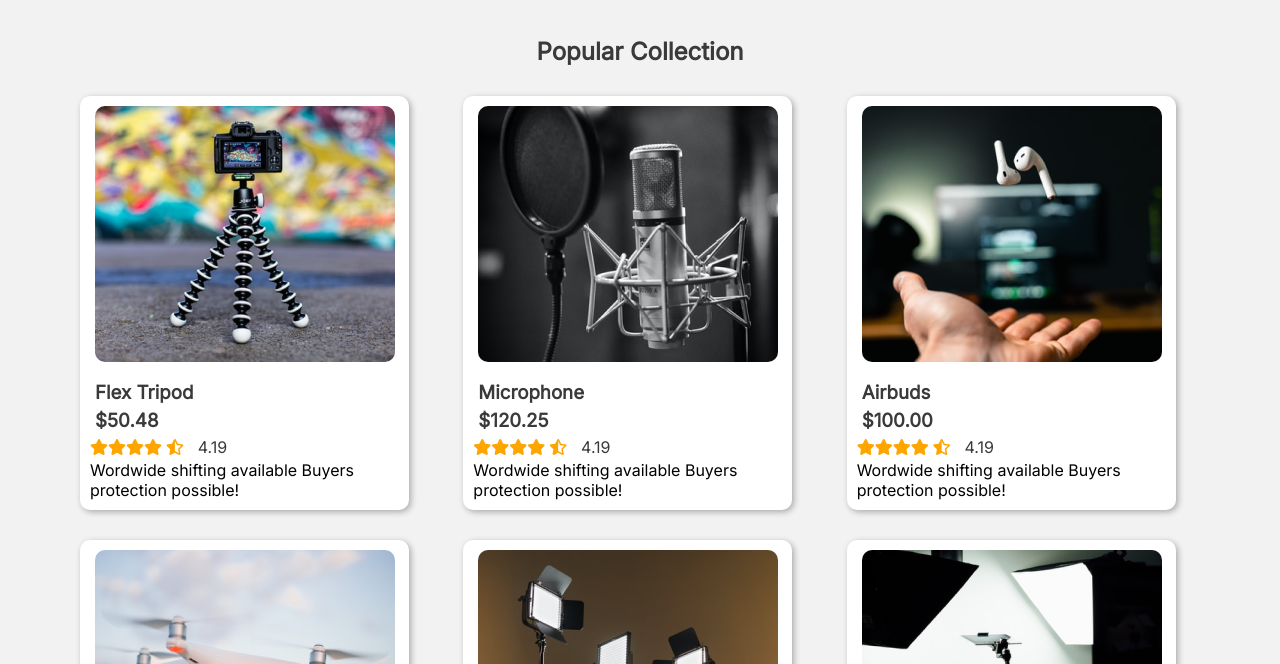
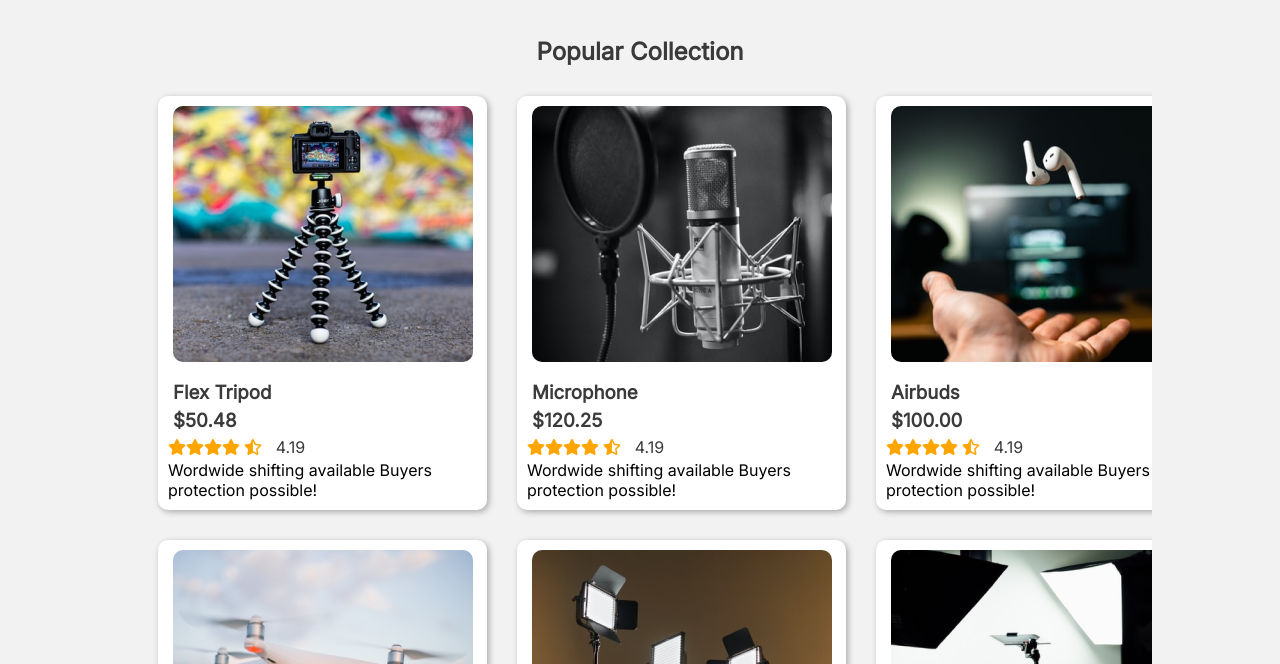
Before and after one commit to mehrazhossain/influencer-products-asgmt, a plain HTML site: page index.html in a window 1280 px wide. Shown: the part 536-1200 px from the top of the page. Drawn offline with Linux system fonts and the light colour scheme.

Commit message:
fixed some error

```diff
--- a/index.html
+++ b/index.html
@@ -74,9 +74,10 @@
     <!-----------------------------------------------
               Popular Collection Section
       ----------------------------------------------->
+    <main class="main-container">
       <div class="container">
         <h2 class="popular-heading">Popular Collection</h2>
-      <main class="card">
+        <div class="card">
           <article>
             <img src="images/tripod.png" alt="" />
             <div class="card-info">
@@ -203,7 +204,7 @@
               <p>Wordwide shifting available Buyers protection possible!</p>
             </div>
           </article>
-      </main>
+        </div>
         <div class="see-more">
           <a href="#">See More <i class="fas fa-long-arrow-alt-right"></i> </a>
         </div>
@@ -246,6 +247,7 @@
           </article>
         </div>
       </div>
+    </main>
     <!-----------------------------------------------
               Footer Section
       ----------------------------------------------->
--- a/styles/style.css
+++ b/styles/style.css
@@ -1,4 +1,4 @@
-@import url('https://fonts.googleapis.com/css2?family=Inter&display=swap');
+@import url("https://fonts.googleapis.com/css2?family=Inter&display=swap");
 
 * {
   margin: 0px;
@@ -6,10 +6,13 @@
   box-sizing: border-box;
 }
 body {
-  font-family: 'Inter', sans-serif;
+  font-family: "Inter", sans-serif;
   background-color: #f2f2f2;
 }
-main {
+.main-container {
+  margin: auto;
+  width: 80%;
+  overflow: hidden;
 }
 /* ---------------------------------------
                 Navbar Style
@@ -158,20 +161,19 @@ main {
 }
 
 .card {
-  margin: 30px 80px;
+  margin: 30px 30px;
   display: grid;
   grid-template-columns: repeat(3, 1fr);
   grid-gap: 30px;
   align-items: center;
+  justify-items: center;
 }
 
 .card > article {
-  /* background-color: #eee5e9; */
   background-color: #ffffff;
   border: none;
   box-shadow: 2px 2px 6px 0px rgba(0, 0, 0, 0.3);
   border-radius: 10px;
-  /* text-align: center; */
   width: 329px;
   transition: transform 0.03s;
 }
@@ -222,11 +224,12 @@ main {
           Customer Reviews Style
 ------------------------------------------*/
 .customer-review {
-  margin: 40px 80px;
+  margin: 40px 40px;
   display: grid;
   grid-template-columns: repeat(3, 1fr);
   grid-gap: 30px;
   align-items: center;
+  justify-items: center;
 }
 .customer-review > article {
   background-color: #ffffff;
```
Lines whose indentation alone changed are shown as unchanged.
